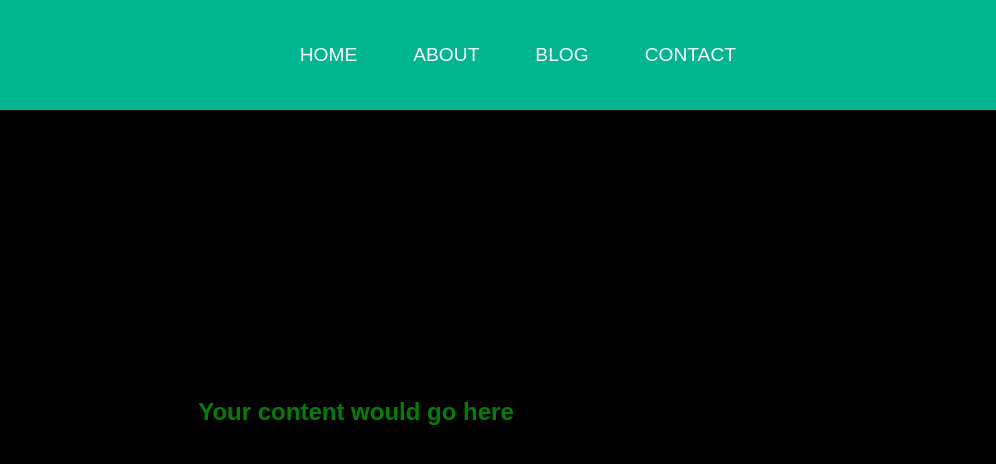
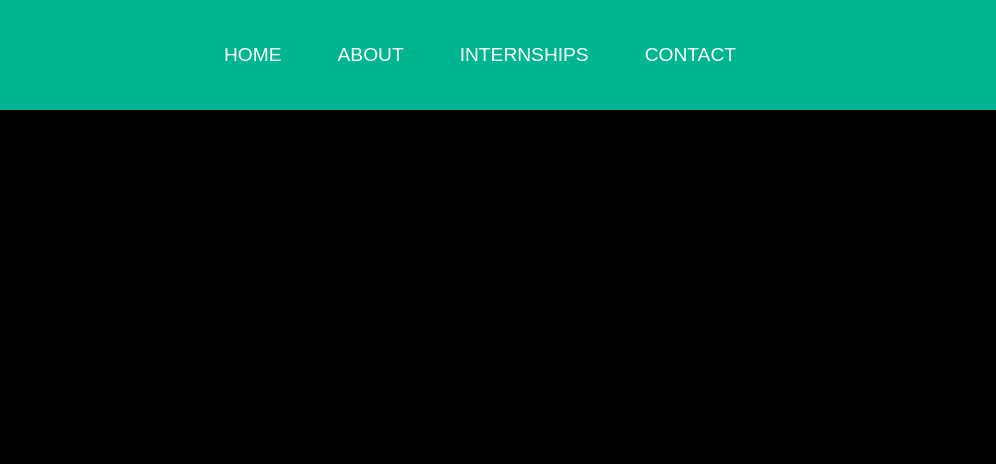
Before and after one commit to bhanuprasad-kommula/tech_nav, a plain HTML site: page index.html in a window 1280 px wide. Shown: the top 464 px of the page, 284-1280 px from the left. Drawn offline with Linux system fonts and the light colour scheme.

Commit message:
Update and rename INDEX.HTML to index.html

```diff
--- a/INDEX.HTML
+++ b/index.html
@@ -18,7 +18,7 @@
     <ul>
       <li><a href="#">Home</a></li>
       <li><a href="#">About</a></li>
-      <li><a href="#">Blog</a></li>
+      <li><a href="#">Internships</a></li>
       <li><a href="#">Contact</a></li>
     </ul>
   </nav>
@@ -28,12 +28,8 @@
 </header>
 
 
-<div class="content">
-  <h2>Your content would go here</h2>
 
 
 
-<div class="evl">
-      <span class="fast-flicker">E</span>V<span class="fast-flicker">O</span><span class="flicker">L</span>V<span class="flicker">E</span>
-    </div>
-	</div>
+	</body>
+</html>
```
